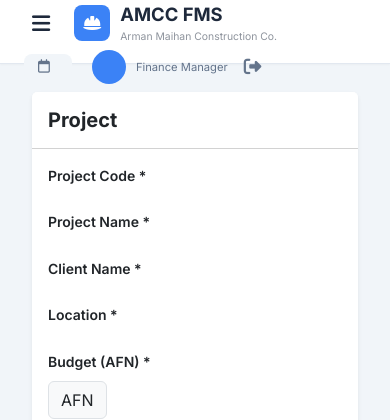
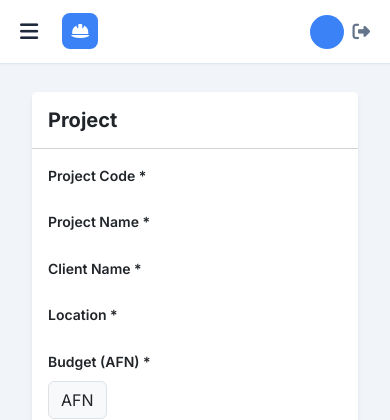
Before and after one commit to Amanzai4303/FMS-AMCCo, a Django app: template templates/projects/project_form.html in a window 390 px wide. Shown: the top 420 px of the page. Run offline with Django 5.2, Linux system fonts and the light colour scheme; the template is opened without the code that fills it, so the values that code supplies are empty.

Commit message:
fix navbar layout

```diff
--- a/templates/base.html
+++ b/templates/base.html
@@ -313,6 +313,40 @@
             .main-content.sidebar-expanded {
                 margin-left: var(--sidebar-width-expanded);
             }
+
+        /* Mobile adjustments for navbar */
+@media (max-width: 768px) {
+    .navbar {
+        padding: 0 12px;
+    }
+    .branding > div:last-child {
+        display: none;            /* hide "Arman Maihan Construction Co." subtitle on mobile */
+    }
+    .date-display {
+        font-size: 0.7rem;
+        padding: 4px 8px;
+        gap: 4px;
+        white-space: nowrap;
+    }
+    .user-info {
+        display: none;            /* hide "Admin" text, keep only avatar */
+    }
+    .user-profile {
+        padding: 4px;
+    }
+    .logout-btn {
+        padding: 4px;
+        margin-left: -6px;        /* slightly overlap for compactness */
+    }
+    .navbar-right {
+        gap: 4px;
+    }
+}
+@media (max-width: 480px) {
+    .date-display {
+        display: none;
+    }
+}
         }
     </style>
 </head>
```
